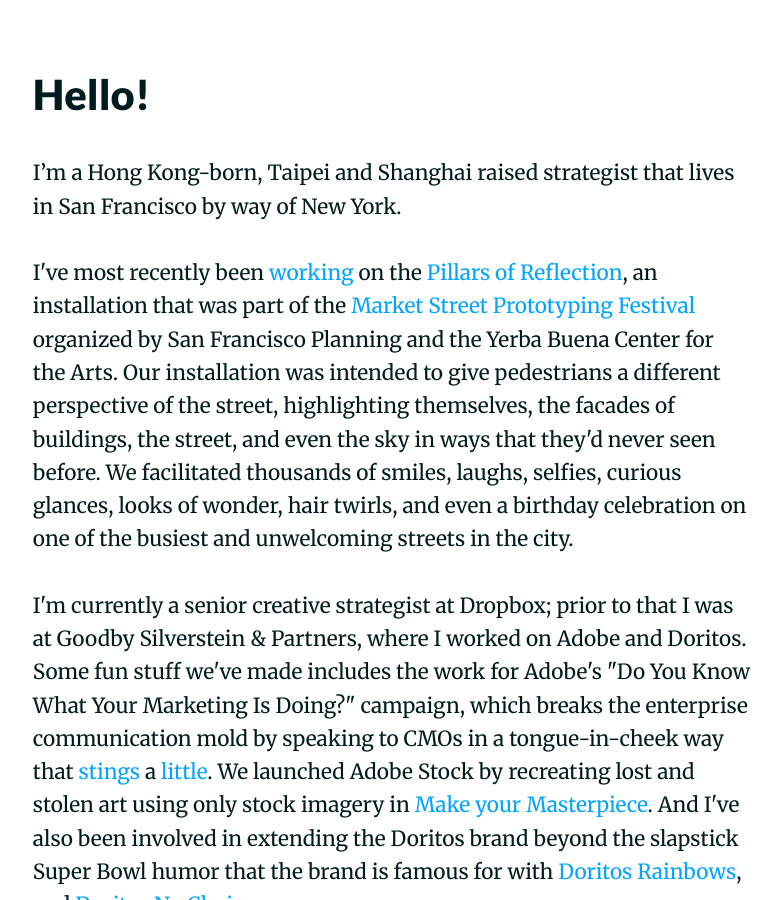
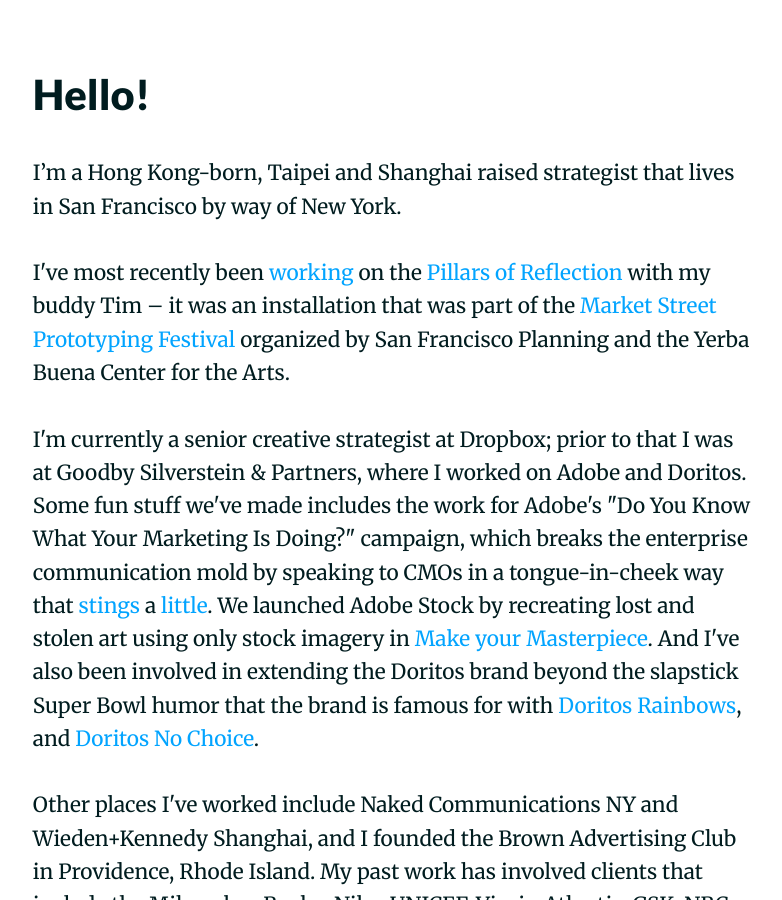
Before and after one commit to hbharding/etienne, a Jekyll site: the page built from index.html, in a window 1280 px wide and 900 px high, scrolled down 909 px. Shown: the whole window, without its empty margins (248-1030 px from the left). Built offline with Jekyll 4.4.1, drawn with Linux system fonts in a browser that asks for light colours; nearby versions of some CDN libraries; Markdown is read by kramdown in place of the engine named in the settings.

Commit message:
Update index.html

```diff
--- a/index.html
+++ b/index.html
@@ -5,7 +5,7 @@
 <h2>Hello!</h2>
 <p>I’m a Hong Kong-born, Taipei and Shanghai raised strategist that lives in San Francisco by way of New York.</p>
 
-<p>I've most recently been <a href="https://youtu.be/0G-pe01RCTk" target="_blank">working</a> on the <a href="http://marketstreetprototyping.org/2016-festival/projects/pillars-of-reflection/" target="_blank">Pillars of Reflection</a>, an installation that was part of the <a href="http://marketstreetprototyping.org/" target="_blank">Market Street Prototyping Festival</a> organized by San Francisco Planning and the Yerba Buena Center for the Arts.  Our installation was intended to give pedestrians a different perspective of the street, highlighting themselves, the facades of buildings, the street, and even the sky in ways that they'd never seen before.  We facilitated thousands of smiles, laughs, selfies, curious glances, looks of wonder, hair twirls, and even a birthday celebration on one of the busiest and unwelcoming streets in the city.
+<p>I've most recently been <a href="https://youtu.be/0G-pe01RCTk" target="_blank">working</a> on the <a href="http://marketstreetprototyping.org/2016-festival/projects/pillars-of-reflection/" target="_blank">Pillars of Reflection</a> with my buddy Tim – it was an installation that was part of the <a href="http://marketstreetprototyping.org/" target="_blank">Market Street Prototyping Festival</a> organized by San Francisco Planning and the Yerba Buena Center for the Arts.
 
 <p>I'm currently a senior creative strategist at Dropbox; prior to that I was at Goodby Silverstein & Partners, where I worked on Adobe and Doritos.  Some fun stuff we've made includes the work for Adobe's "Do You Know What Your Marketing Is Doing?" campaign, which breaks the enterprise communication mold by speaking to CMOs in a tongue-in-cheek way that <a href="https://www.youtube.com/watch?v=MNmRJiRarH0" target="_blank">stings</a> a <a href="https://www.youtube.com/watch?v=ao7wOJ5qQ-s" target="_blank">little</a>.  We launched Adobe Stock by recreating lost and stolen art using only stock imagery in <a href="http://www.adobestockmasterpiece.com/" target="_blank">Make your Masterpiece</a>.  And I've also been involved in extending the Doritos brand beyond the slapstick Super Bowl humor that the brand is famous for with <a href="https://www.time.com/4038837/doritos-rainbow-chips-pride-lgbt/" target="_blank">Doritos Rainbows</a>, and <a href="https://www.facebook.com/DoritosUSA/videos/10154860232226165/" target="_blank">Doritos No Choice</a>. </p>
 
```
